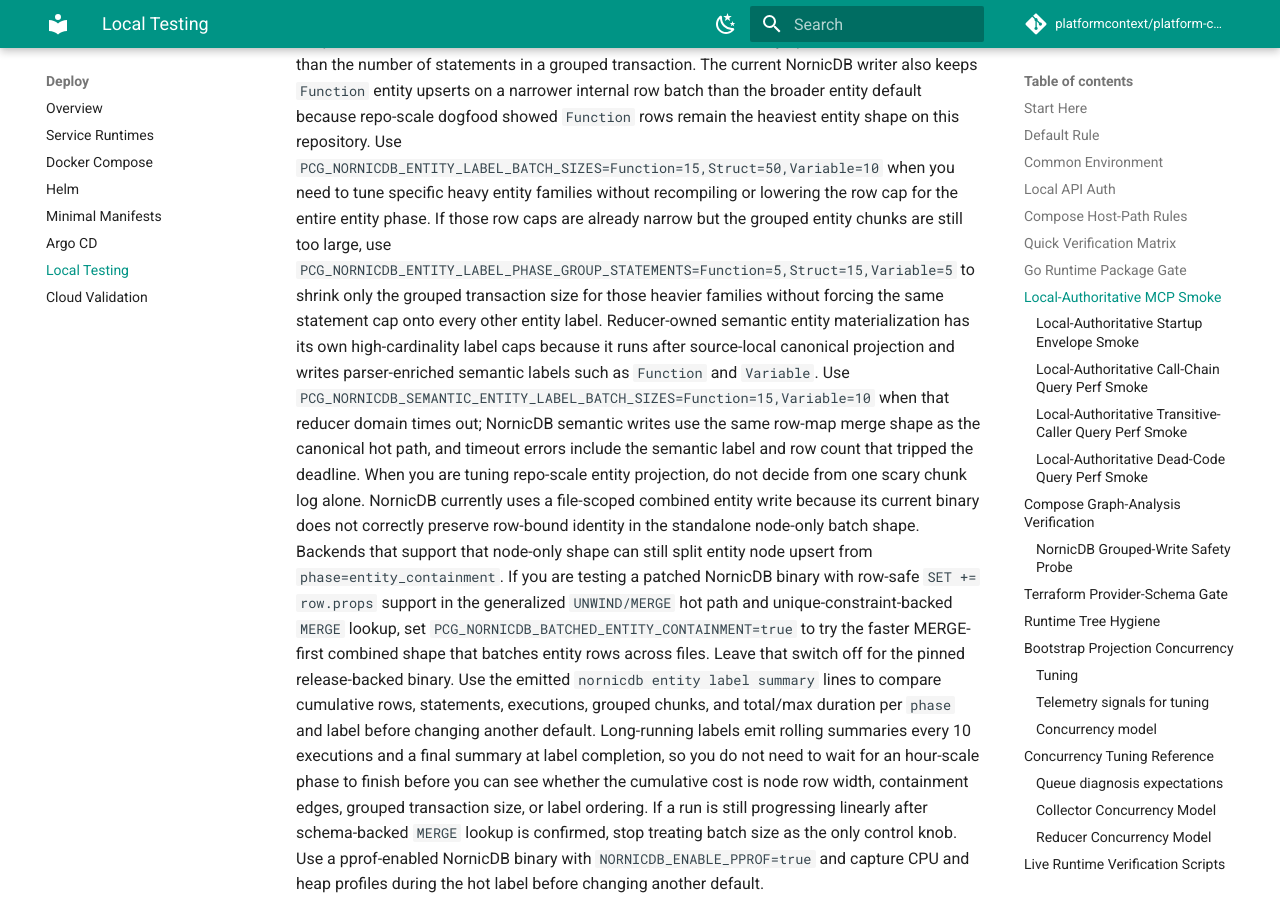
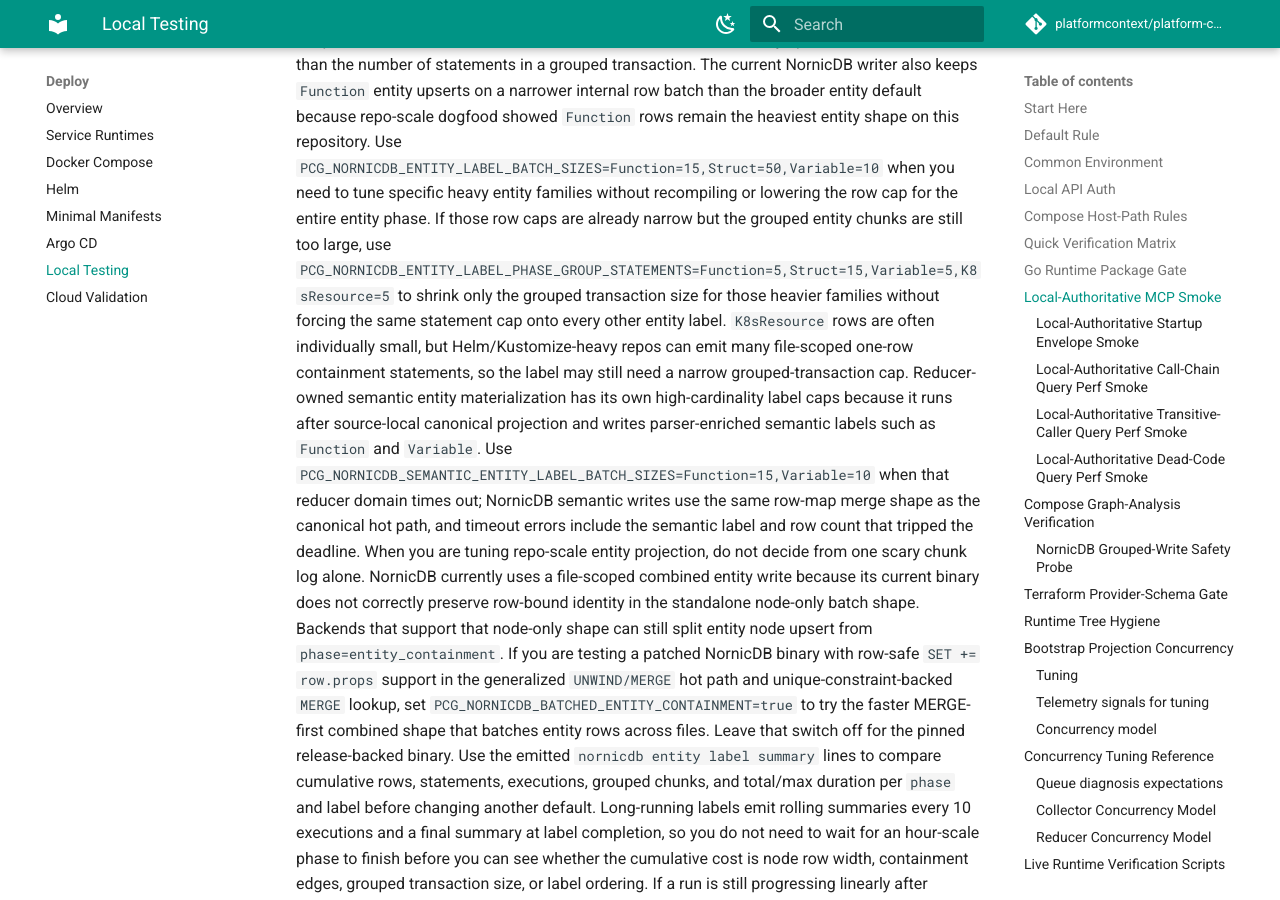
Before and after one commit to platformcontext/platform-context-graph, an MkDocs documentation site: the page built from docs/docs/reference/local-testing.md, in a window 1280 px wide and 900 px high, scrolled down 5525 px. Built offline with MkDocs 1.6.1 and Material for MkDocs 9.7.7, drawn with Linux system fonts in a browser that asks for light colours; comment, search, counter and statistics services are not loaded.

Commit message:
fix(ingester): cap NornicDB K8sResource phase groups

```diff
--- a/docs/docs/reference/local-testing.md
+++ b/docs/docs/reference/local-testing.md
@@ -211,9 +211,12 @@ to tune specific heavy entity families without recompiling or lowering the row
 cap for the entire entity phase.
 If those row caps are already narrow but the grouped entity chunks are still
 too large, use
-`PCG_NORNICDB_ENTITY_LABEL_PHASE_GROUP_STATEMENTS=Function=5,Struct=15,Variable=5` to
-shrink only the grouped transaction size for those heavier families without
-forcing the same statement cap onto every other entity label.
+`PCG_NORNICDB_ENTITY_LABEL_PHASE_GROUP_STATEMENTS=Function=5,Struct=15,Variable=5,K8sResource=5`
+to shrink only the grouped transaction size for those heavier families without
+forcing the same statement cap onto every other entity label. `K8sResource`
+rows are often individually small, but Helm/Kustomize-heavy repos can emit many
+file-scoped one-row containment statements, so the label may still need a
+narrow grouped-transaction cap.
 Reducer-owned semantic entity materialization has its own high-cardinality
 label caps because it runs after source-local canonical projection and writes
 parser-enriched semantic labels such as `Function` and `Variable`. Use
```
Also changed, not shown: docs/docs/adrs/2026-04-20-embedded-local-backends-implementation-plan.md (+1 -0 lines), docs/docs/adrs/2026-04-22-nornicdb-graph-backend-candidate.md (+1 -0 lines), 2 other files.
